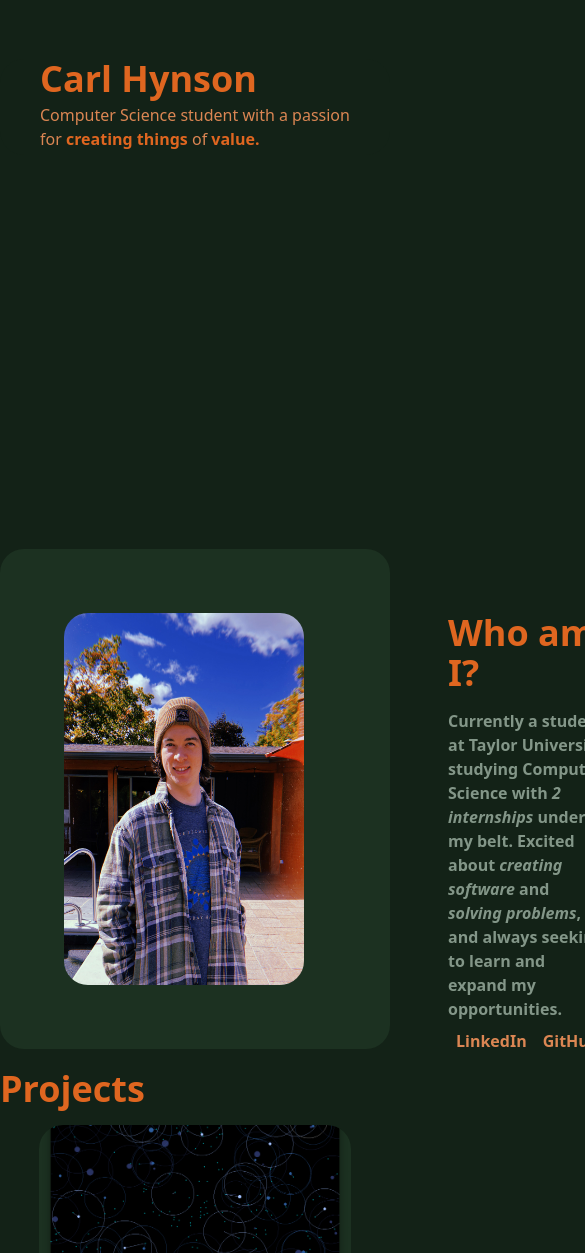
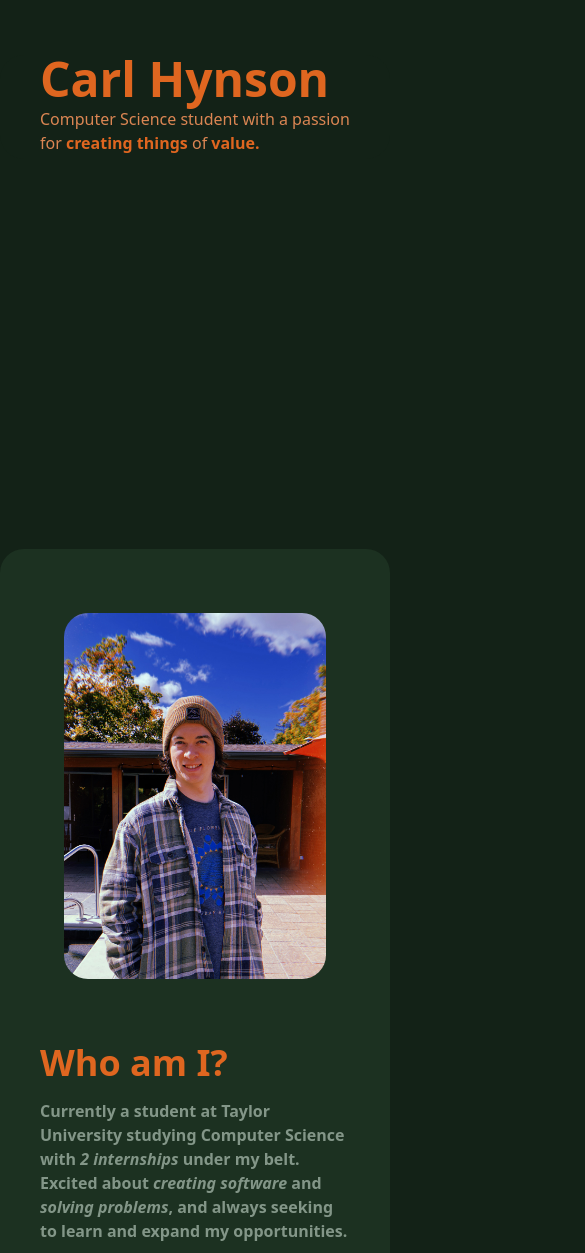
Before and after one commit to chynson/portfolio, a React (Vite) app: page / in a window 390 px wide. Shown: the part 315-1568 px from the top of the page, 585 px wide, since content can reach past the window. Built offline with nearby package versions, Linux system fonts and the light colour scheme; a web font is replaced by a local one.

Commit message:
Styling improvements for window size.

```diff
--- a/index.html
+++ b/index.html
@@ -2,7 +2,6 @@
 <html lang="en">
   <head>
     <meta charset="UTF-8" />
-    <link rel="icon" type="image/svg+xml" href="/vite.svg" />
     <meta name="viewport" content="width=device-width, initial-scale=1.0" />
 
     <link rel="preconnect" href="https://fonts.googleapis.com">
--- a/src/App.tsx
+++ b/src/App.tsx
@@ -7,7 +7,7 @@ function App() {
 
   return (
     <div className="App bg-background backdrop-blur-2xl flex justify-center">
-        <div className="w-full md:w-[600px] lg:w-[900px] pb-28 ">
+        <div className="w-full sm:w-[700px] lg:w-[900px] pb-28 ">
             <Intro />
             <Bio />
             <Projects />
--- a/src/components/Bio.tsx
+++ b/src/components/Bio.tsx
@@ -2,14 +2,14 @@ import images from "../types/images.ts";
 
 function Bio() {
     return (
-        <div className="flex h-[500px]
+        <div className="flex flex-col sm:flex-row sm:h-[500px]
                         bg-primary
                         my-5
                         rounded-3xl">
-            <img src={images.carlBioImg} alt="Carl Hynson" className="m-16 w-60 basis-2/5 rounded-3xl
+            <img src={images.carlBioImg} alt="Carl Hynson" className="m-16 md:m-16 sm:basis-2/5 rounded-3xl
                                                                       transition-all hover:scale-110 duration-300"/>
-            <div className="basis-3/5 mt-16 mb-6 mx-20 md:mx-10">
-                <h2 className="text-secondary font-bold text-4xl mb-4">Who am I?</h2>
+            <div className="sm:basis-3/5 sm:mt-16 mb-6 mx-10 ">
+                <h2 className="text-secondary text-nowrap font-bold text-4xl mb-4">Who am I?</h2>
                 <p className="text-base md:text-lg font-semibold text-gray-green">
                     Currently a student at Taylor University studying Computer Science with
                     <span className="font-extrabold italic"> 2 internships</span> under my belt. Excited about
@@ -18,8 +18,8 @@ function Bio() {
                     my opportunities.
                 </p>
                 <p className="text-base md:text-lg font-semibold text-gray-orange py-2">
-                    <a href="https://www.linkedin.com/in/carl-hynson-369435229/" className="px-2">LinkedIn</a>
-                    <a href="https://github.com/chynson" className="px-2">GitHub</a>
+                    <a href="https://www.linkedin.com/in/carl-hynson-369435229/" className="px-2 transition-colors hover:text-secondary">LinkedIn</a>
+                    <a href="https://github.com/chynson" className="px-2 transition-colors hover:text-secondary">GitHub</a>
                 </p>
                 <p className="text-base md:text-lg font-semibold text-gray-orange"></p>
             </div>
--- a/src/components/Intro.tsx
+++ b/src/components/Intro.tsx
@@ -4,7 +4,7 @@ function Intro() {
     return (
         <div className="flex flex-col h-screen justify-center">
             <div className="flex flex-col rounded-3xl bg-background transition-all duration-500 ease-in-out">
-                <h1 className="text-4xl md:text-5xl lg:text-7xl xl:text-8xl font-bold text-secondary text-nowrap
+                <h1 className="text-5xl md:text-6xl lg:text-7xl xl:text-8xl font-bold text-secondary text-nowrap
                                mb-1 md:mb-3 mx-10">
                     Carl Hynson
                 </h1>
--- a/src/components/Projects.tsx
+++ b/src/components/Projects.tsx
@@ -4,9 +4,9 @@ import ProjectCard from "./ProjectCard.tsx";
 function Projects() {
     return (
         <>
-            <h2 className="text-secondary font-bold text-4xl mb-4">Projects</h2>
+            <h2 className="flex text-secondary justify-center lg:justify-start font-bold text-4xl mb-4">Projects</h2>
             <div className="flex flex-col md:flex-row items-center justify-center">
-                <div className="grid grid-cols-1 md:grid-cols-2 lg:grid-cols-3 gap-4 lg:gap-6 ">
+                <div className="grid grid-cols-1 sm:grid-cols-2 lg:grid-cols-3 gap-4 lg:gap-6 ">
                     {projects.map(project => (
                         <ProjectCard
                             imgUrl={project.imgUrl}
```
